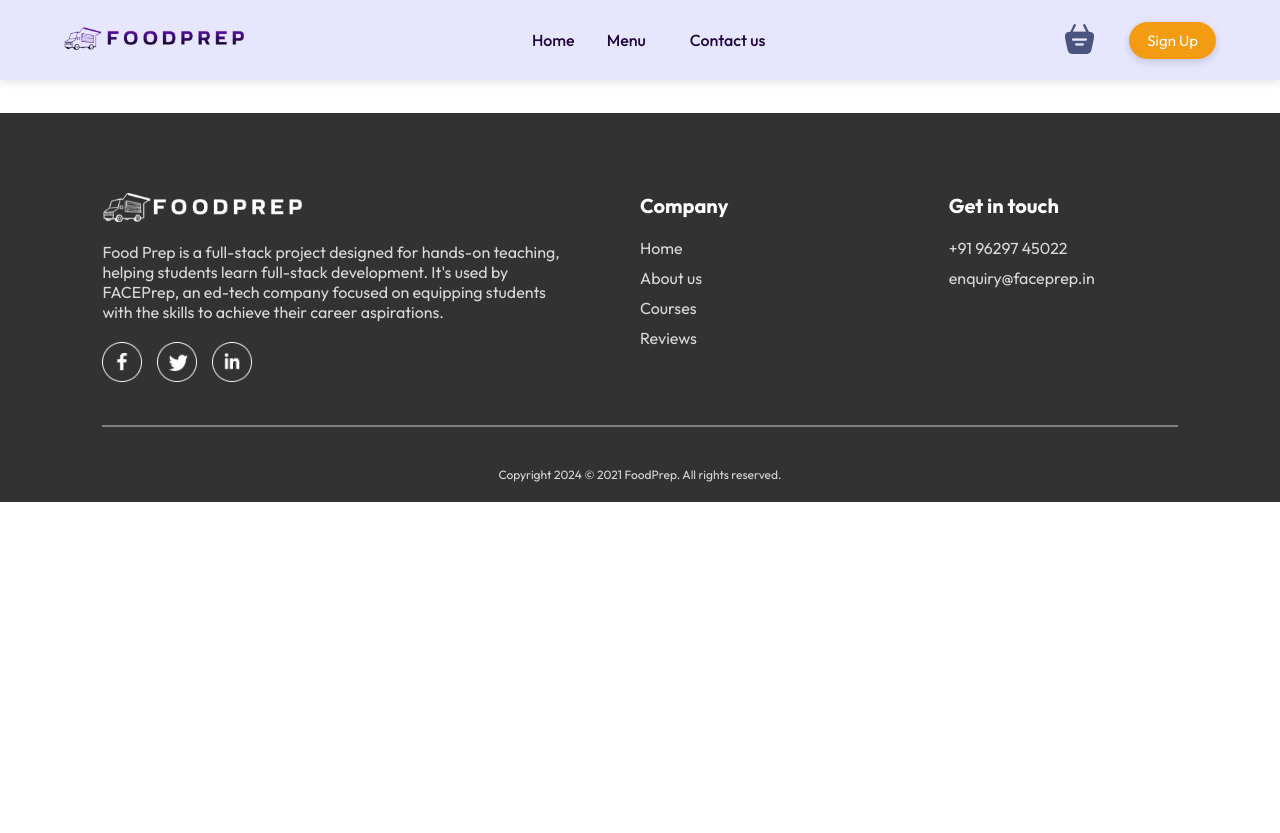
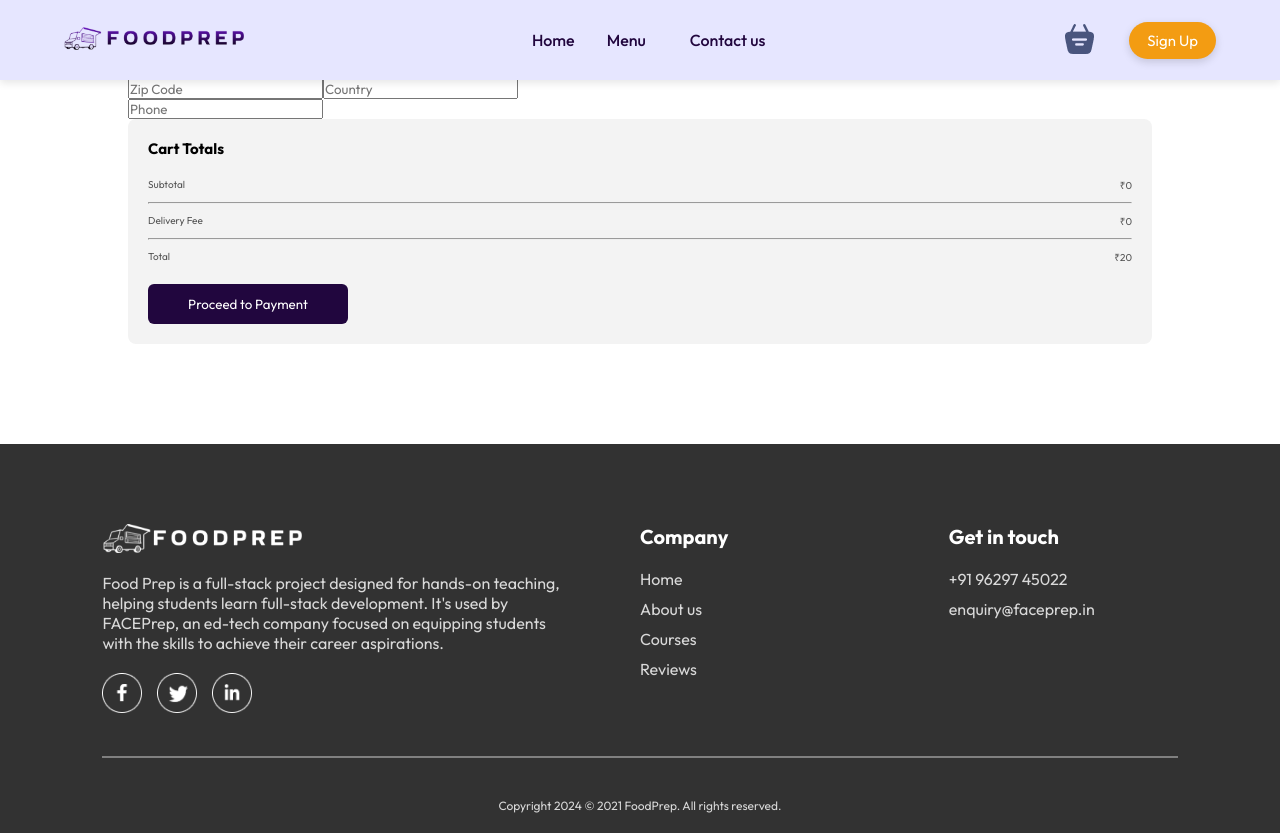
Before and after one commit to Amashriaz1103/Foodzie, a React (Vite) app in the folder UserFrontEnd/: page /order in a window 1280 px wide. Before the commit the page ends 800 px from the top, so only its background shows below. Built offline with nearby package versions, Linux system fonts and the light colour scheme.

Commit message:
placeOrder page structure updated

```diff
--- a/UserFrontEnd/src/screens/PlaceOrder/PlaceOrder.jsx
+++ b/UserFrontEnd/src/screens/PlaceOrder/PlaceOrder.jsx
@@ -1,9 +1,50 @@
-import React from 'react'
+import {useContext} from 'react'
 import './PlaceOrder.css'
+import { StoreContext } from '../../context/StoreContext';
 
 const PlaceOrder = () => {
+  const {getTotalCartAmount} = useContext(StoreContext);
   return (
-    <div>PlaceOrder</div>
+    <form className="place-order">
+      <div className='place-order-left'>
+        <h2 className='title'>Delivery Information</h2>
+        <div className='multi-fields'>
+          <input type="text" placeholder='First Name'/>
+          <input type="text" placeholder='Last Name'/>
+        </div>
+        <input type="Email" placeholder='Email Address'/>
+        <input type="text" placeholder='Street'/>
+        <div className='multi-fields'>
+          <input type="text" placeholder='City'/>
+          <input type="text" placeholder='State'/>
+        </div>
+        <div className='multi-fields'>
+          <input type="text" placeholder='Zip Code'/>
+          <input type="text" placeholder='Country'/>
+        </div>
+        <input type="text" placeholder='Phone'/>
+      </div>
+      <div className="cart-total">
+          <h2>Cart Totals</h2>
+          <div>
+            <div className="cart-total-details">
+              <p>Subtotal</p>
+              <p>₹{getTotalCartAmount()}</p>
+            </div>
+            <hr />
+            <div className="cart-total-details">
+              <p>Delivery Fee</p>
+              <p>₹{getTotalCartAmount()!==0?20:0}</p>
+            </div>
+            <hr />
+            <div className="cart-total-details">
+              <p>Total</p>
+              <p>₹{getTotalCartAmount()+20}</p>
+            </div>
+          </div>
+          <button> Proceed to Payment</button>
+        </div>
+    </form>
   )
 }
 
```
